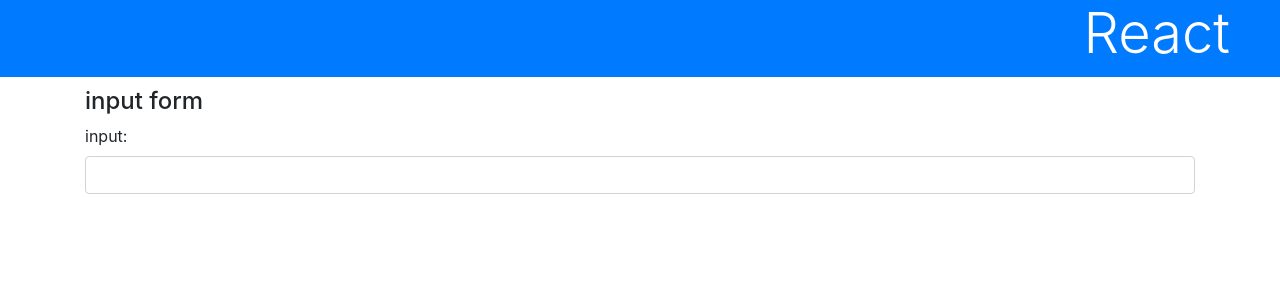
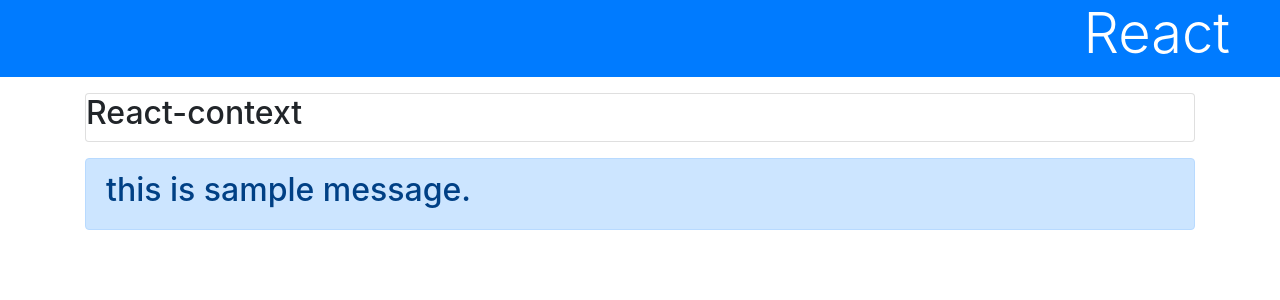
Before and after one commit to kobe2403/reactjs-nextjs-nyumon, a React (Create React App) app in the folder reactapp/: page / in a window 1280 px wide. Shown: the top 300 px of the page. Built offline with nearby package versions, Linux system fonts and the light colour scheme.

Commit message:
コンテキストの使用

```diff
--- a/reactapp/src/App.tsx
+++ b/reactapp/src/App.tsx
@@ -3,77 +3,44 @@
 import "./App.css"
 import Rect from "./components/Rect"
 
+let data = {
+    title: "React-context",
+    message: "this is sample message.",
+};
 
-class App extends Component<any, {title:string, message:string, max: number}> {
-    input:string = "";
+const SampleContext = React.createContext(data);
 
-    constructor(props:any) {
-        super(props);
-        this.state = {
-            title: "input form",
-            message: "type your name.",
-            max: 10,
-        }
-        /* this.doChange = this.doChange.bind(this);
-        this.doSubmit = this.doSubmit.bind(this); */
-        this.doCheck = this.doCheck.bind(this);
-    }
-
-    //入力値の変更判定
-    doChange(event:any) {
-        this.input = event.target.value;
-    }
-
-    doSubmit(event:any){
-        this.setState({
-            title: "send form",
-            message: "Hello," + this.input + "!!",
-        })
-        event.preventDefault();//フォーム送信の無効化
-    }
-
-    //バリデーションチェック
-    doCheck(e:any) {
-        alert(e.target.value + "は長すぎます。（最大" + this.state.max + "文字）")
-    }
-
+class App extends Component<{}, {}> {
     render() {
         return <div>
             <h1 className="bg-primary text-white display-4">React</h1>
             <div className="container">
-               <h4>{this.state.title}</h4>
-               <Message maxlength={this.state.max} onCheck={this.doCheck} />
+                <Title />
+                <Message />
             </div>
         </div>
     }
 }
 
-class Message extends Component<{maxlength:number, onCheck:any}, {}> {
-    li:object = {
-        fontSize: "14pt",
-        fontWeight: "bold",
-        color: "#090",
-    }
-
-    constructor(props:any) {
-        super(props);//親クラスののコンストラクタを指定
-        this.doChange = this.doChange.bind(this);
-    }
-
-    doChange(e:any) {
-        if (e.target.value.length > this.props.maxlength){
-            this.props.onCheck(e);
-            e.target.value = e.target.value.substr(0, this.props.maxlength)
-        }
-    }
+class Title extends Component<{}, {}> {
+    static contextType = SampleContext;
 
     render() {
-        return <div className="form-group">
-            <label>input:</label>
-            <input type="text" className="form-control" onChange={this.doChange} />
+        return <div className="card my-3">
+            <h2>{this.context.title}</h2>
         </div>
     }
-
 }
 
+class Message extends Component<{}, {}> {
+    static contextType = SampleContext;
+
+    render() {
+        return <div className="alert alert-primary">
+            <h2>{this.context.message}</h2>
+        </div>
+    }
+}
+
+
 export default App
```
